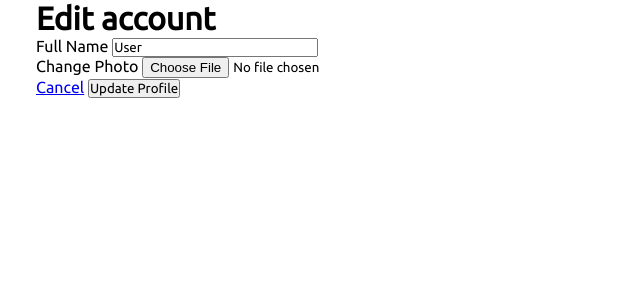
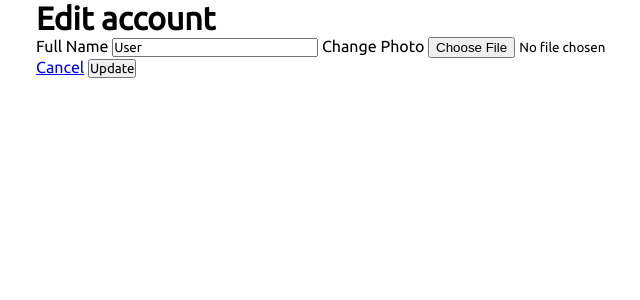
Before and after one commit to zenocodes/posty, a Node server app: template views/edit-account.ejs in a window 1280 px wide. Shown: the part 60-360 px from the top of the page, without its empty margins (114-754 px from the left). Run offline with Node 20, Linux system fonts and the light colour scheme; the template is opened without the code that fills it: most values are stand-ins (such as "Sample title", 1, 10 or a date in 2020).

Commit message:
changed input fields

```diff
--- a/views/edit-account.ejs
+++ b/views/edit-account.ejs
@@ -1,19 +1,18 @@
 <%- include('partials/header') %>
 
     <main class="container" id="edit-account">
-        <form action="/account/edit/<%= profile.u_id %>" method="post">
+        <form action="/account/edit/<%= profile.u_id %>" method="post" enctype="multipart/form-data">
             <h1>Edit account</h1>
-            <div>
-                <label for="">Full Name</label>
-                <input type="text" name="name" id="" value="<%= profile.fullname %>" required>
-            </div>
-            <div>
-                <label for="">Change Photo</label>
-                <input type="file" name="picture" id="">
-            </div>
+
+            <label for="">Full Name</label>
+            <input type="text" name="name" id="" value="<%= profile.fullname %>" required>
+
+            <label for="">Change Photo</label>
+            <input type="file" name="picture" id="">
+
             <div>
                 <a href="/account">Cancel</a>
-                <input type="submit" value="Update Profile">
+                <input type="submit" value="Update">
             </div>
         </form>
     </main>
```
